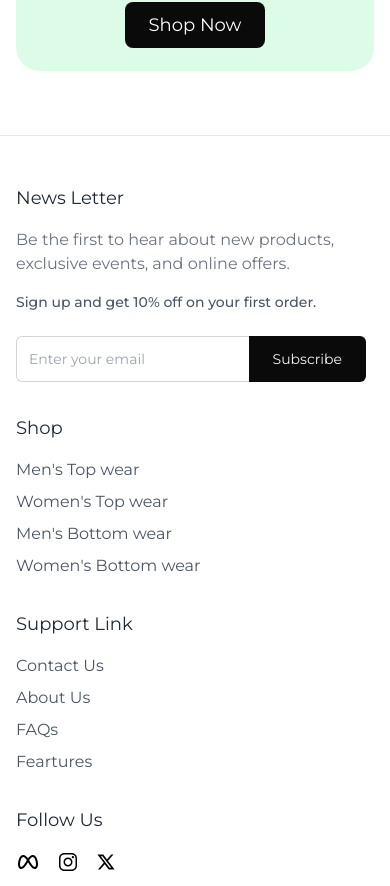
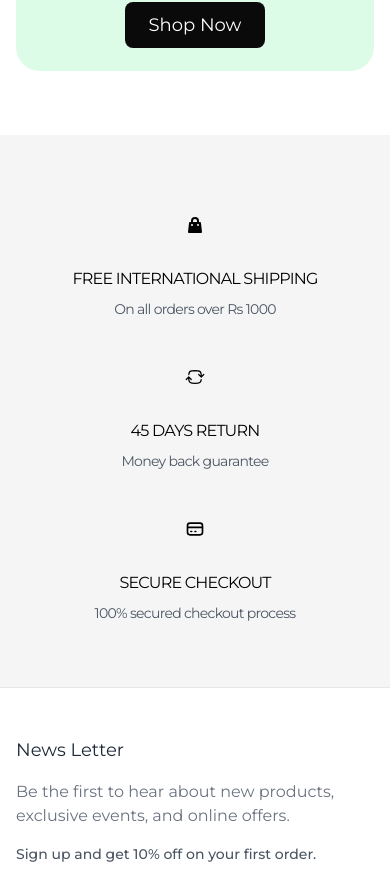
Before and after one commit to iamJABASTIN/ZYRA, a React (Vite) app in the folder client/: page / in a window 390 px wide. Shown: the part 11018-11904 px from the top of the page. Built offline with nearby package versions, Linux system fonts and the light colour scheme.

Commit message:
Feat: Features-Section added successfully

```diff
--- a/client/src/components/Pages/Home.jsx
+++ b/client/src/components/Pages/Home.jsx
@@ -1,5 +1,6 @@
 import Hero from "../Layout/Hero";
 import FeaturedCollection from "../Products/FeaturedCollection";
+import FeaturesSection from "../Products/FeaturesSection";
 import GendersCollections from "../Products/GendersCollections";
 import NewArrivals from "../Products/NewArrivals";
 import ProductDetails from "../Products/ProductDetails";
@@ -73,6 +74,7 @@
         <ProductsGrid products={placeholderProducts}/>
       </div>
       <FeaturedCollection/>
+      <FeaturesSection/>
     </div>
   );
 };
--- /dev/null
+++ b/client/src/components/Products/FeaturesSection.jsx
@@ -0,0 +1,43 @@
+import { HiOutlineCreditCard, HiShoppingBag } from "react-icons/hi";
+import { HiArrowPathRoundedSquare } from "react-icons/hi2";
+
+const FeaturesSection = () => {
+  return (
+    <section className="py-16 px-4 bg-white">
+      <div className="container mx-auto grid grid-cols-1 md:grid-cols-3 gap-8 text-center">
+        {/* Feature 1 */}
+        <div className="flex flex-col items-center">
+          <div className="p-4 rounded-full mb-4">
+            <HiShoppingBag className="text-xl" />
+          </div>
+          <h4 className="tracking-tighter mb-2">FREE INTERNATIONAL SHIPPING</h4>
+          <p className="text-gray-600 text-sm tracking-tighter">
+            On all orders over Rs 1000
+          </p>
+        </div>
+        {/* Feature 2 */}
+        <div className="flex flex-col items-center">
+          <div className="p-4 rounded-full mb-4">
+            <HiArrowPathRoundedSquare className="text-xl" />
+          </div>
+          <h4 className="tracking-tighter mb-2">45 DAYS RETURN </h4>
+          <p className="text-gray-600 text-sm tracking-tighter">
+            Money back guarantee
+          </p>
+        </div>
+        {/* Feature 3 */}
+        <div className="flex flex-col items-center">
+          <div className="p-4 rounded-full mb-4">
+            <HiOutlineCreditCard className="text-xl" />
+          </div>
+          <h4 className="tracking-tighter mb-2">SECURE CHECKOUT</h4>
+          <p className="text-gray-600 text-sm tracking-tighter">
+            100% secured checkout process
+          </p>
+        </div>
+      </div>
+    </section>
+  );
+};
+
+export default FeaturesSection;
```
